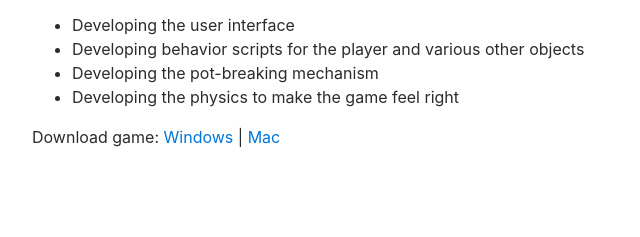
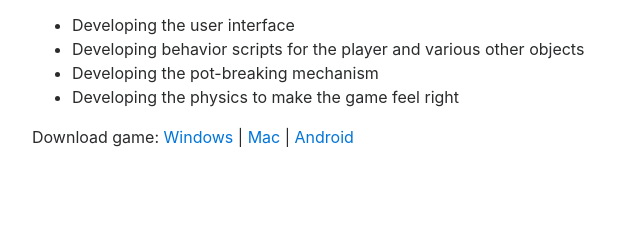
Before and after one commit to pcevans/pcevans.github.io, a plain HTML site: page projects.html in a window 1280 px wide. Shown: the part 1026-1263 px from the top of the page, 53-693 px from the left. Drawn offline with nearby package versions, Linux system fonts and the light colour scheme.

Commit message:
add android support for piglet game

```diff
--- a/projects.html
+++ b/projects.html
@@ -51,7 +51,7 @@
 							<li>Developing the physics to make the game feel right</li>
 						</ul>
 					</p>
-					<p>Download game: <a href="games/Piglet's Revenge PC.zip">Windows</a> | <a href="games/Piglet's Revenge Mac.zip">Mac</a></p>
+					<p>Download game: <a href="games/Piglet's Revenge PC.zip">Windows</a> | <a href="games/Piglet's Revenge Mac.zip">Mac</a> | <a href="games/Piglet's Revenge Android.apk">Android</a></p>
 				  </div>
 				</div>
 			  </div>
```
Also changed, not shown: 1 other file.
